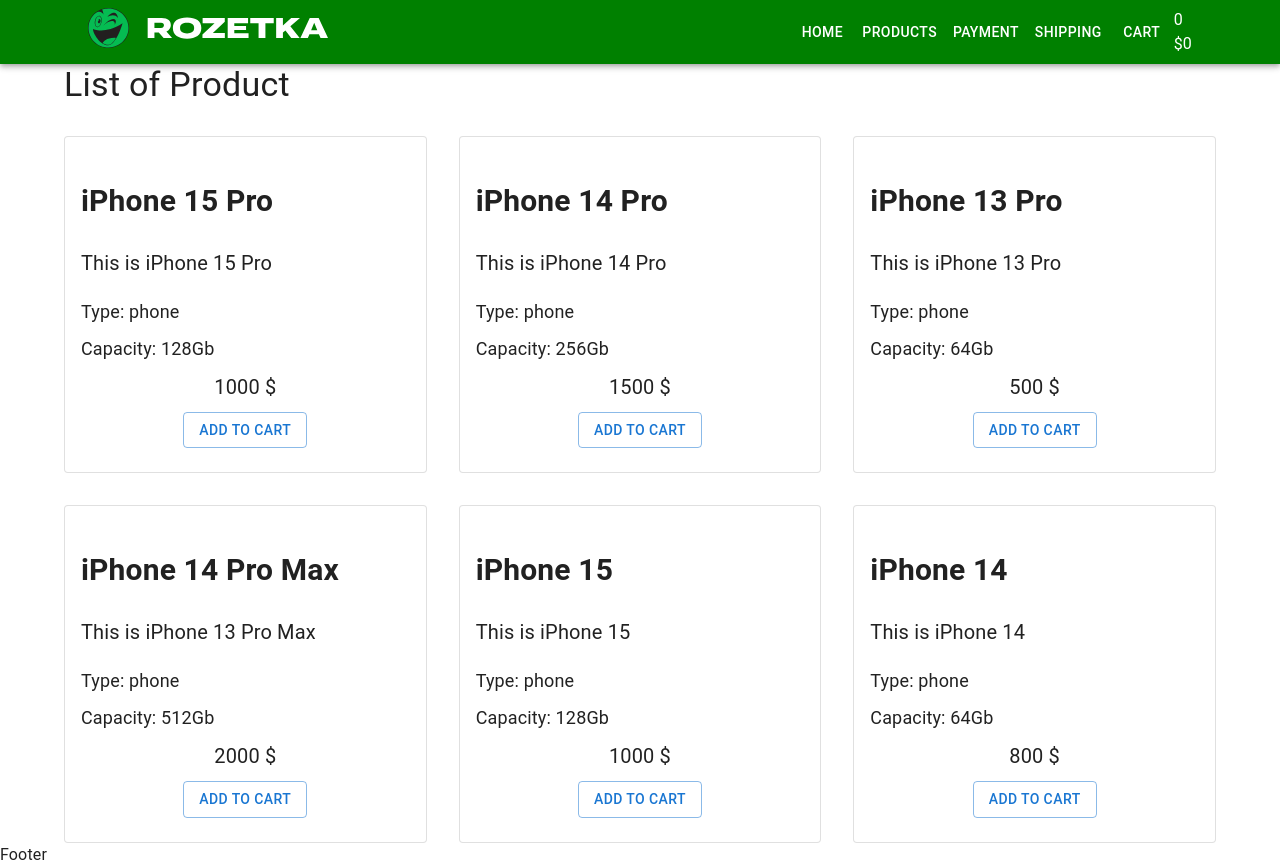
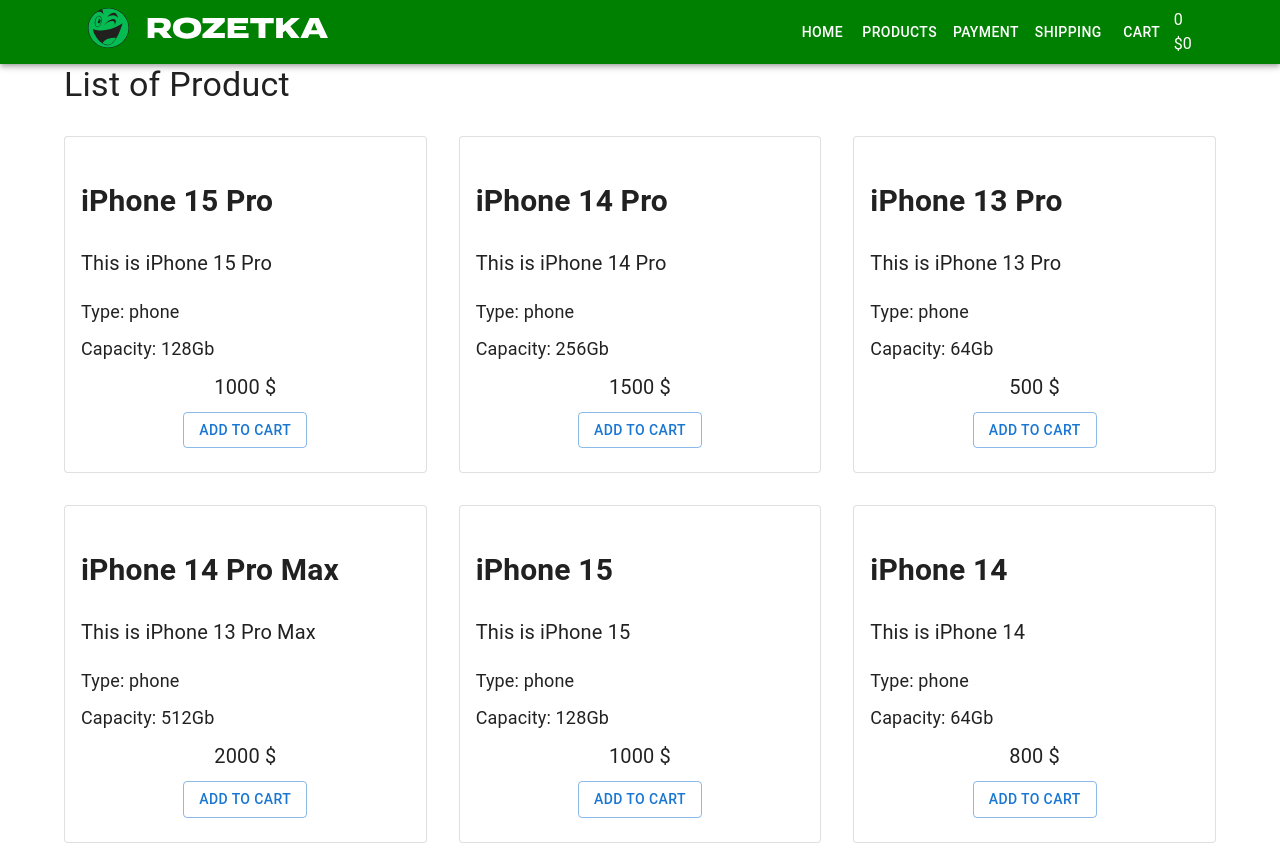
Before and after one commit to KhrystynaVasylynka/react, a React (Create React App) app: page / in a window 1280 px wide. After the commit the page ends 843 px from the top, so only its background shows below. Built offline with nearby package versions, Linux system fonts and the light colour scheme.

Commit message:
deleting redundant files

```diff
--- a/src/components/Products/ProductListItem.tsx
+++ b/src/components/Products/ProductListItem.tsx
@@ -6,7 +6,7 @@ type ProductListItemType = {
     description: string
     type: string
     capacity: string
-    price:number
+    price: number
 }
 
 const ProductListItem = ({
--- a/src/layout/App.tsx
+++ b/src/layout/App.tsx
@@ -1,12 +1,8 @@
 import Footer from './Footer'
 import Header from './Header'
-import Main from './Main'
-import Logo from 'components/Logo/Logo';
-import CssBaseline from '@mui/material/CssBaseline';
-import { StyledEngineProvider } from '@mui/material/styles';
-import Home from 'pages/Home/Home';
-
-
+import CssBaseline from '@mui/material/CssBaseline'
+import { StyledEngineProvider } from '@mui/material/styles'
+import Home from 'pages/Home/Home'
 
 type Props = {}
 
@@ -17,7 +13,6 @@ const App = (props: Props) => {
                 <CssBaseline />
                 <Header />
                 <Home />
-			<Footer />
             </StyledEngineProvider>
         </>
     )
```
Also changed, not shown: src/components/Products/ProductList.tsx (+4 -4 lines). Lines whose indentation alone changed are shown as unchanged.
